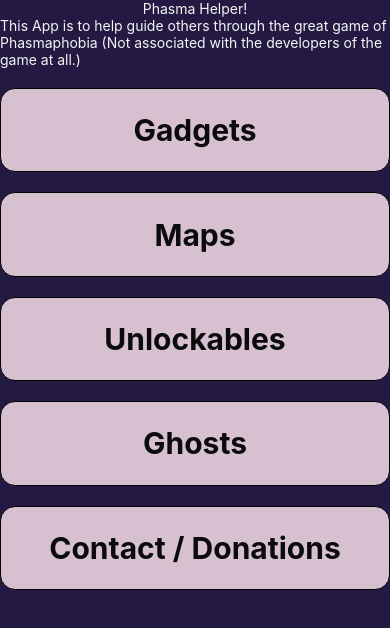
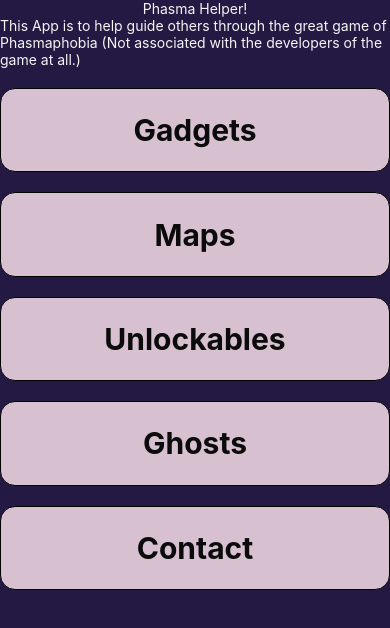
Before and after one commit to JMADA257/Phasmaphobia-React-Native, a React Native app in the folder ReactNativeIntro/: screen / in a window 390 px wide. Shown: the top 628 px of the page. Built offline with nearby package versions, Linux system fonts and the light colour scheme.

Commit message:
Starting the multiple pages logic

```diff
--- a/ReactNativeIntro/App.js
+++ b/ReactNativeIntro/App.js
@@ -9,13 +9,13 @@
   TouchableOpacity,
 } from "react-native";
 
+import { NavigationContainer } from "@react-navigation/native";
+
 export default function App() {
   const handlePressButtonGadgets = () => {
     console.log("Gadgets Button pressed!");
   };
-  const handlePressButtonMaps = () => {
-    console.log("Maps Button pressed!");
-  };
+
   const handlePressButtonUnlockables = () => {
     console.log("Unlockable Button pressed!");
   };
@@ -41,34 +41,37 @@
 
         <TouchableOpacity
           style={styles.Button}
-          onPress={handlePressButtonGadgets}
+          onPress={() => navigation.navigate("Gadgets")}
         >
           <Text style={styles.buttonText}>Gadgets</Text>
         </TouchableOpacity>
 
-        <TouchableOpacity style={styles.Button} onPress={handlePressButtonMaps}>
+        <TouchableOpacity
+          style={styles.Button}
+          onPress={() => navigation.navigate("Maps")}
+        >
           <Text style={styles.buttonText}>Maps</Text>
         </TouchableOpacity>
 
         <TouchableOpacity
           style={styles.Button}
-          onPress={handlePressButtonUnlockables}
+          onPress={() => navigation.navigate("Unlockables")}
         >
           <Text style={styles.buttonText}>Unlockables</Text>
         </TouchableOpacity>
 
         <TouchableOpacity
           style={styles.Button}
-          onPress={handlePressButtonGhosts}
+          onPress={() => navigation.navigate("Ghosts")}
         >
           <Text style={styles.buttonText}>Ghosts</Text>
         </TouchableOpacity>
 
         <TouchableOpacity
           style={styles.Button}
-          onPress={handlePressButtonContact}
+          onPress={() => navigation.navigate("Contact")}
         >
-          <Text style={styles.buttonText}>Contact / Donations</Text>
+          <Text style={styles.buttonText}>Contact</Text>
         </TouchableOpacity>
       </SafeAreaView>
     </>
--- a/ReactNativeIntro/package.json
+++ b/ReactNativeIntro/package.json
@@ -10,13 +10,16 @@
     "eject": "expo eject"
   },
   "dependencies": {
+    "@expo/webpack-config": "^19.0.0",
+    "@react-navigation/native": "^6.1.9",
     "expo": "~49.0.15",
     "expo-status-bar": "~1.6.0",
     "react": "18.2.0",
     "react-dom": "^18.2.0",
     "react-native": "0.72.6",
     "react-native-web": "~0.19.6",
-    "@expo/webpack-config": "^19.0.0"
+    "react-native-screens": "~3.22.0",
+    "react-native-safe-area-context": "4.6.3"
   },
   "devDependencies": {
     "@babel/core": "^7.20.0"
```
Also changed, not shown: ReactNativeIntro/screens/Contact.js (added), ReactNativeIntro/screens/Gadgets.js (added), ReactNativeIntro/screens/Ghosts.js (added), ReactNativeIntro/screens/Maps.js (added), ReactNativeIntro/screens/Unlockables.js (added), 1 other file (tests, documents, lock files or other folders).
